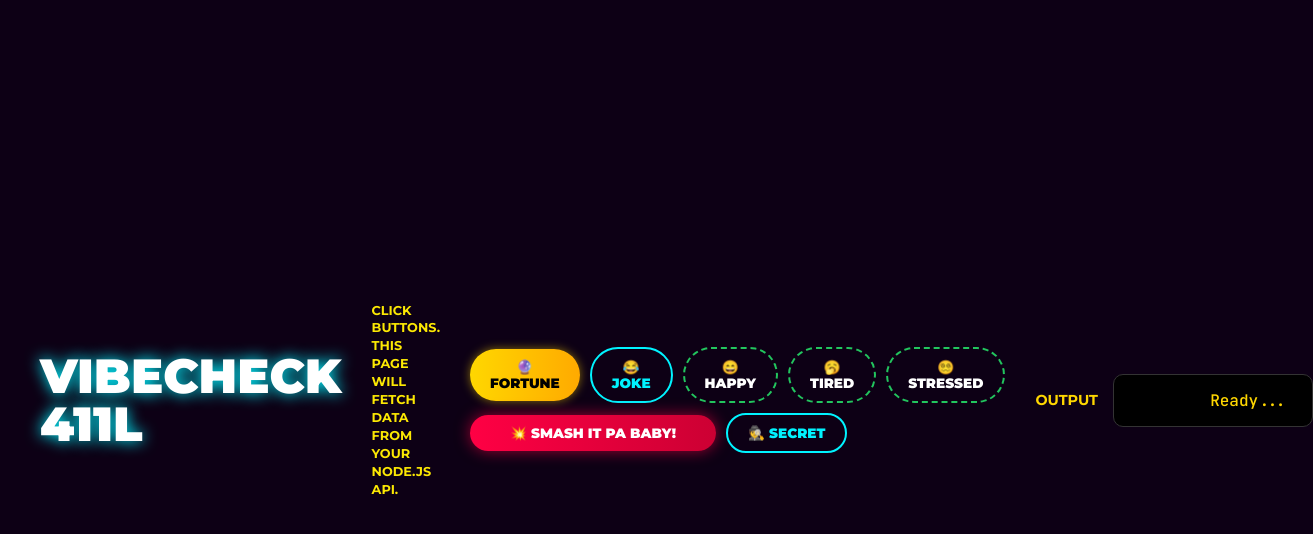
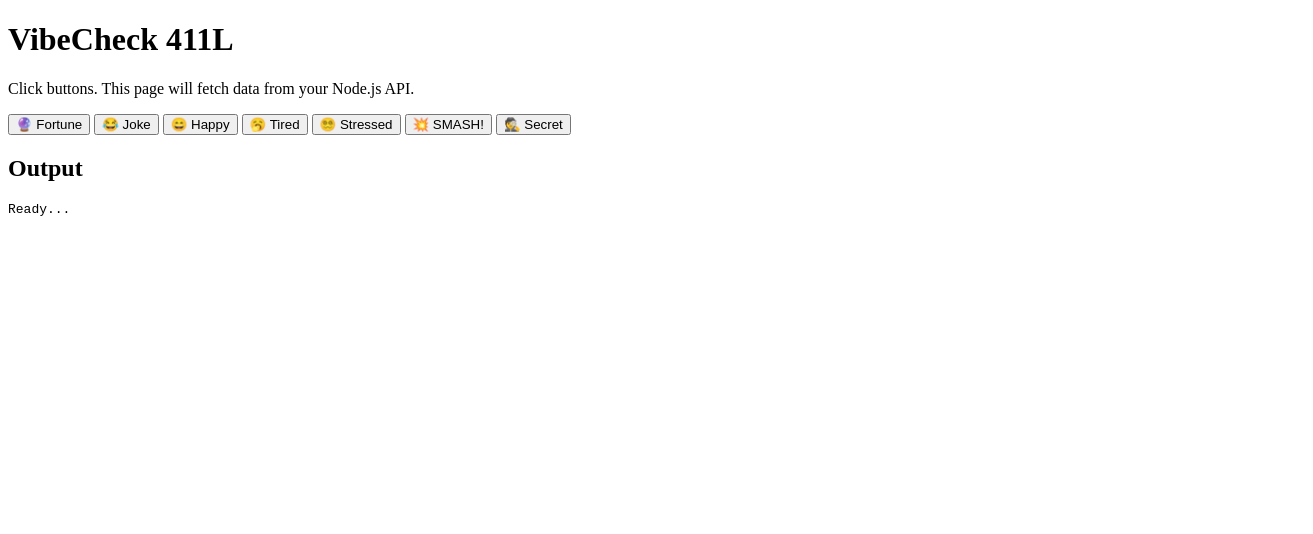
Before and after one commit to ALFA-Chris/VibeCheck-ChrizMigzNode, a plain HTML site: page frontend/index.html in a window 1280 px wide. Shown: the whole page, 1313 px wide, since content can reach past the window. Drawn offline with Linux system fonts and the light colour scheme.

Commit message:
Update index.html

```diff
--- a/frontend/index.html
+++ b/frontend/index.html
@@ -1,196 +1,26 @@
 <!doctype html>
-<html lang="en">
+<html>
 <head>
   <meta charset="utf-8" />
   <meta name="viewport" content="width=device-width, initial-scale=1" />
-  <title>VibeCheck 411L - Dashboard</title>
-
-  <link href="https://fonts.googleapis.com/css2?family=Montserrat:wght@400;700;900&family=JetBrains+Mono:wght@500&display=swap" rel="stylesheet">
-
-  <style>
-    :root {
-      --bg-color: #0d0015; /* Dark Purple Background */
-      --neon-cyan: #00f3ff;
-      --neon-pink: #ff00ff;
-      --btn-yellow: #ffd700;
-      --btn-red: #ff3333;
-      --btn-green: #00ff00;
-      --text-yellow: #fce803;
-    }
-
-    * { box-sizing: border-box; margin: 0; padding: 0; }
-
-    body {
-      font-family: 'Montserrat', sans-serif;
-      background-color: var(--bg-color);
-      color: white;
-      height: 100vh;
-      display: flex;
-      align-items: center;
-      justify-content: center;
-      overflow: hidden; /* Iwas scroll */
-      padding: 0 40px;
-    }
-
-    /* MAIN CONTAINER: Horizontal Strip */
-    .dashboard {
-      display: flex;
-      align-items: center;
-      justify-content: space-between;
-      width: 100%;
-      max-width: 1600px;
-      gap: 30px;
-    }
-
-    /* 1. TITLE SECTION (Left) */
-    .brand-section {
-      text-align: left;
-      flex-shrink: 0;
-    }
-
-    h1 {
-      font-weight: 900;
-      font-size: 3rem;
-      line-height: 1;
-      text-transform: uppercase;
-      color: #fff;
-      text-shadow: 0 0 15px var(--neon-cyan); /* Cyan Glow */
-    }
-
-    h1 span { display: block; } /* Stacks 411L under VIBECHECK if needed, or inline */
-
-    /* 2. INSTRUCTION TEXT */
-    .instruction-text {
-      color: var(--text-yellow);
-      font-size: 0.8rem;
-      font-weight: 700;
-      max-width: 200px;
-      text-transform: uppercase;
-      line-height: 1.4;
-    }
-
-    /* 3. BUTTON CONTROLS (Center) */
-    .controls {
-      display: flex;
-      flex-direction: column;
-      gap: 10px;
-    }
-
-    .row {
-      display: flex;
-      gap: 10px;
-      align-items: center;
-    }
-
-    /* BUTTON STYLES (Pill Shape) */
-    button {
-      border: none;
-      padding: 10px 20px;
-      border-radius: 50px;
-      font-family: 'Montserrat', sans-serif;
-      font-weight: 800;
-      font-size: 0.85rem;
-      cursor: pointer;
-      text-transform: uppercase;
-      display: flex;
-      align-items: center;
-      gap: 5px;
-      transition: transform 0.2s, filter 0.2s;
-    }
-    button:active { transform: scale(0.95); }
-    button:hover { filter: brightness(1.2); }
-
-    /* Specific Button Colors based on Image */
-    #btnFortune {
-      background: linear-gradient(90deg, #ffd700, #ffaa00);
-      color: #000;
-      box-shadow: 0 0 10px rgba(255, 215, 0, 0.5);
-    }
-
-    #btnJoke {
-      background: transparent;
-      border: 2px solid var(--neon-cyan);
-      color: var(--neon-cyan);
-    }
-
-    .btnMood {
-      background: transparent;
-      border: 2px dashed #22c55e;
-      color: #fff;
-    }
-
-    #btnSmash {
-      background: linear-gradient(90deg, #ff0044, #cc0033);
-      color: white;
-      padding: 10px 40px; /* Wider */
-      box-shadow: 0 0 15px rgba(255, 0, 68, 0.6);
-    }
-
-    #btnSecret {
-      background: transparent;
-      border: 2px solid var(--neon-cyan);
-      color: var(--neon-cyan);
-    }
-
-    /* 4. OUTPUT SECTION (Right) */
-    .output-section {
-      display: flex;
-      align-items: center;
-      gap: 15px;
-    }
-
-    h2 {
-      font-size: 0.9rem;
-      color: var(--btn-yellow);
-      text-transform: uppercase;
-    }
-
-    pre#out {
-      background: #000;
-      color: var(--btn-yellow);
-      border: 1px solid #333;
-      padding: 15px 25px;
-      border-radius: 10px;
-      font-family: 'JetBrains Mono', monospace;
-      min-width: 200px;
-      text-align: right;
-    }
-
-  </style>
+  <title>VibeCheck 411L</title>
 </head>
 <body>
+  <h1>VibeCheck 411L</h1>
+  <p>Click buttons. This page will fetch data from your Node.js API.</p>
 
-  <div class="dashboard">
-
-    <div class="brand-section">
-      <h1>VibeCheck<br>411L</h1>
-    </div>
-
-    <div class="instruction-text">
-      Click buttons. This page will fetch data from your Node.js API.
-    </div>
-
-    <div class="controls">
-      <div class="row">
+  <div>
     <button id="btnFortune">🔮 Fortune</button>
     <button id="btnJoke">😂 Joke</button>
     <button data-mood="happy" class="btnMood">😄 Happy</button>
     <button data-mood="tired" class="btnMood">🥱 Tired</button>
     <button data-mood="stressed" class="btnMood">😵‍💫 Stressed</button>
+    <button id="btnSmash">💥 SMASH!</button>
+    <button id="btnSecret">🕵️ Secret</button>
   </div>
 
-      <div class="row">
-        <button id="btnSmash">💥 SMASH IT PA BABY!</button>
-        <button id="btnSecret">🕵️ Secret</button>
-      </div>
-    </div>
-
-    <div class="output-section">
   <h2>Output</h2>
   <pre id="out">Ready...</pre>
-    </div>
-
-  </div>
 
   <script src="app.js"></script>
 </body>
```
Lines whose indentation alone changed are shown as unchanged.
